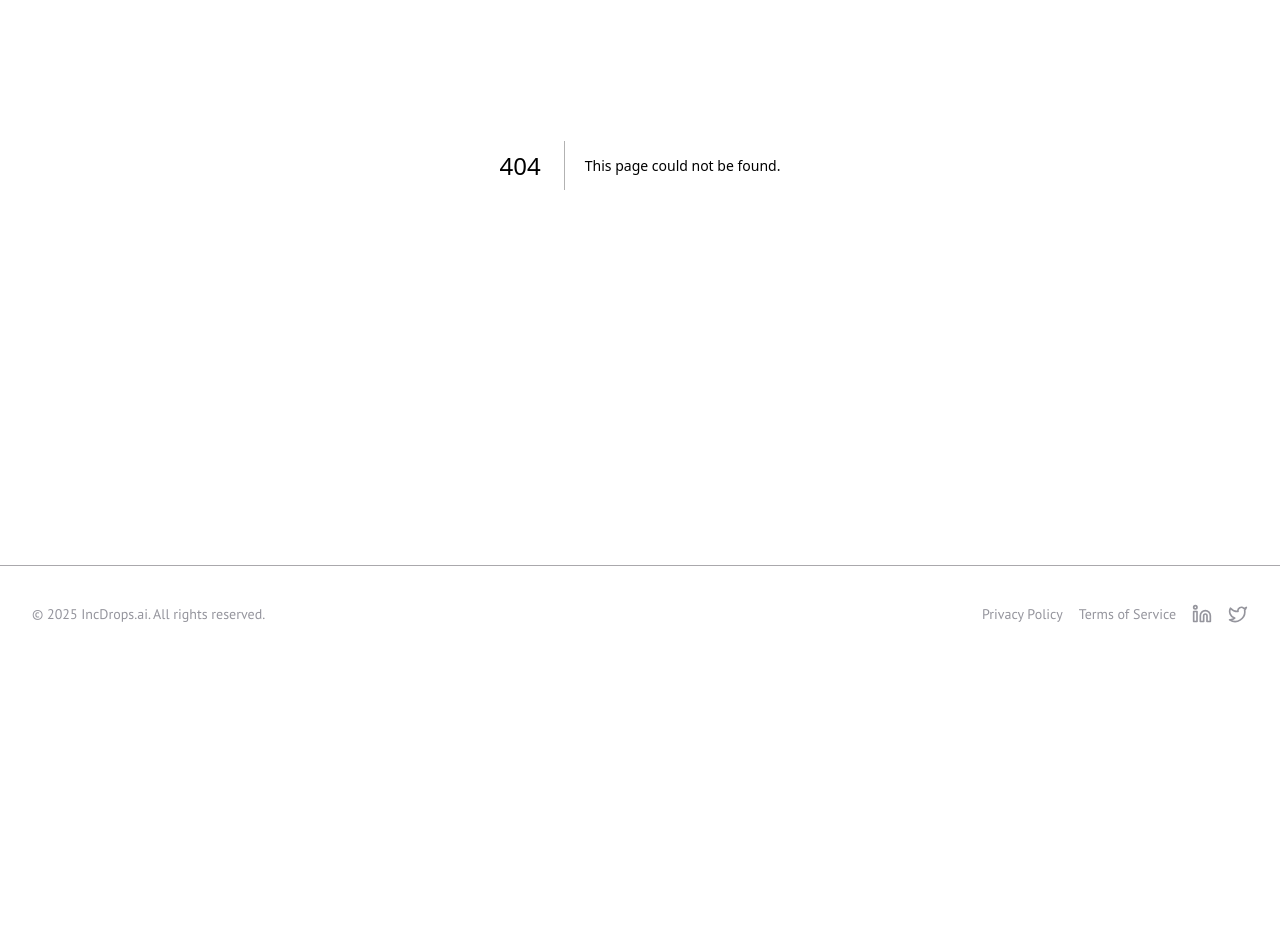
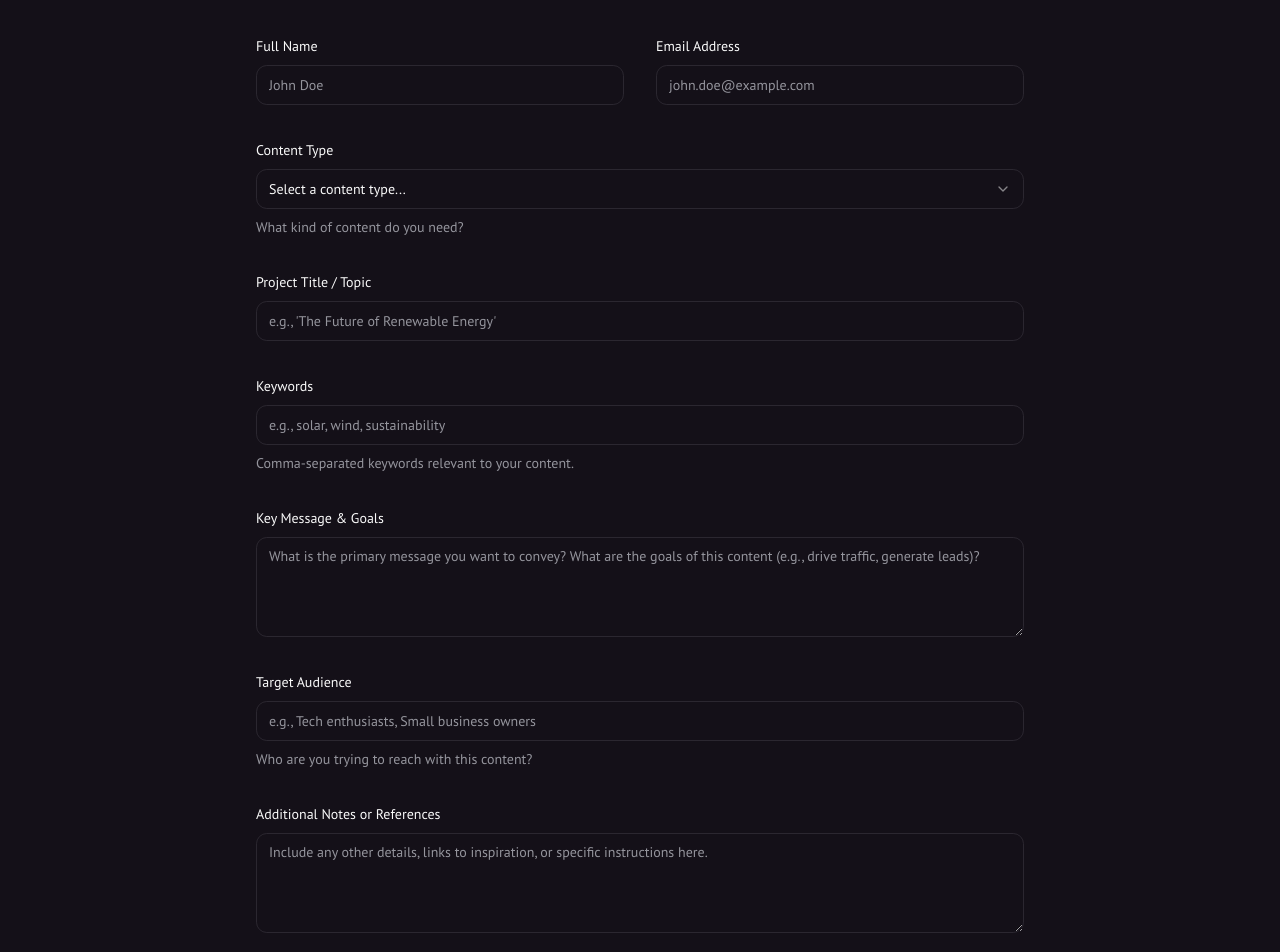
Before and after one commit to IncDrops/incdrops, a Next.js app: page /brief-form in a window 1280 px wide. Before the commit this address had no page. Shown: the part 300-1252 px from the top of the page. Before the commit the page ends 962 px from the top, so only its background shows below. Built offline with nearby package versions, Linux system fonts and the light colour scheme.

Commit message:
hi. the Fill Out Brief Form doesn't link to a form, how can i create one

```diff
--- /dev/null
+++ b/src/app/brief-form/page.tsx
@@ -0,0 +1,237 @@
+"use client";
+
+import { zodResolver } from "@hookform/resolvers/zod";
+import { useForm } from "react-hook-form";
+import { z } from "zod";
+import { Button } from "@/components/ui/button";
+import {
+  Form,
+  FormControl,
+  FormDescription,
+  FormField,
+  FormItem,
+  FormLabel,
+  FormMessage,
+} from "@/components/ui/form";
+import { Input } from "@/components/ui/input";
+import {
+  Select,
+  SelectContent,
+  SelectItem,
+  SelectTrigger,
+  SelectValue,
+} from "@/components/ui/select";
+import { Textarea } from "@/components/ui/textarea";
+import { useToast } from "@/hooks/use-toast";
+import { AnimatedWrapper } from "@/components/AnimatedWrapper";
+
+const briefFormSchema = z.object({
+  name: z.string().min(2, {
+    message: "Name must be at least 2 characters.",
+  }),
+  email: z.string().email({
+    message: "Please enter a valid email address.",
+  }),
+  contentType: z.string({
+    required_error: "Please select a content type.",
+  }),
+  keywords: z.string().min(3, {
+    message: "Please provide at least one keyword.",
+  }),
+  topic: z.string().min(5, {
+    message: "Topic must be at least 5 characters.",
+  }),
+  audience: z.string().optional(),
+  goals: z.string().optional(),
+  notes: z.string().optional(),
+});
+
+export default function BriefFormPage() {
+  const { toast } = useToast();
+
+  const form = useForm<z.infer<typeof briefFormSchema>>({
+    resolver: zodResolver(briefFormSchema),
+    defaultValues: {
+      name: "",
+      email: "",
+      keywords: "",
+      topic: "",
+      audience: "",
+      goals: "",
+      notes: "",
+    },
+  });
+
+  function onSubmit(values: z.infer<typeof briefFormSchema>) {
+    console.log(values);
+    toast({
+      title: "Brief Submitted!",
+      description: "Thank you. We have received your brief and will be in touch shortly.",
+    });
+    form.reset();
+  }
+
+  return (
+    <div className="container mx-auto px-4 md:px-6 py-12 md:py-24 lg:py-32">
+      <AnimatedWrapper>
+        <div className="max-w-3xl mx-auto">
+          <div className="text-center mb-12">
+            <h1 className="text-4xl font-extrabold font-headline tracking-tight lg:text-5xl">Client Brief Form</h1>
+            <p className="mt-4 text-lg text-muted-foreground">
+              Fill out the details below to kickstart your content creation.
+            </p>
+          </div>
+          <Form {...form}>
+            <form onSubmit={form.handleSubmit(onSubmit)} className="space-y-8">
+              <div className="grid grid-cols-1 md:grid-cols-2 gap-8">
+                <FormField
+                  control={form.control}
+                  name="name"
+                  render={({ field }) => (
+                    <FormItem>
+                      <FormLabel>Full Name</FormLabel>
+                      <FormControl>
+                        <Input placeholder="John Doe" {...field} />
+                      </FormControl>
+                      <FormMessage />
+                    </FormItem>
+                  )}
+                />
+                <FormField
+                  control={form.control}
+                  name="email"
+                  render={({ field }) => (
+                    <FormItem>
+                      <FormLabel>Email Address</FormLabel>
+                      <FormControl>
+                        <Input placeholder="john.doe@example.com" {...field} />
+                      </FormControl>
+                      <FormMessage />
+                    </FormItem>
+                  )}
+                />
+              </div>
+
+              <FormField
+                control={form.control}
+                name="contentType"
+                render={({ field }) => (
+                  <FormItem>
+                    <FormLabel>Content Type</FormLabel>
+                    <Select onValueChange={field.onChange} defaultValue={field.value}>
+                      <FormControl>
+                        <SelectTrigger>
+                          <SelectValue placeholder="Select a content type..." />
+                        </SelectTrigger>
+                      </FormControl>
+                      <SelectContent>
+                        <SelectItem value="blog-post">Blog Post</SelectItem>
+                        <SelectItem value="social-media">Social Media Captions</SelectItem>
+                        <SelectItem value="ai-image">AI-Generated Image</SelectItem>
+                        <SelectItem value="ai-video-concept">AI Video Concept/Script</SelectItem>
+                        <SelectItem value="other">Other</SelectItem>
+                      </SelectContent>
+                    </Select>
+                    <FormDescription>
+                      What kind of content do you need?
+                    </FormDescription>
+                    <FormMessage />
+                  </FormItem>
+                )}
+              />
+
+              <FormField
+                control={form.control}
+                name="topic"
+                render={({ field }) => (
+                  <FormItem>
+                    <FormLabel>Project Title / Topic</FormLabel>
+                    <FormControl>
+                      <Input placeholder="e.g., 'The Future of Renewable Energy'" {...field} />
+                    </FormControl>
+                    <FormMessage />
+                  </FormItem>
+                )}
+              />
+
+              <FormField
+                control={form.control}
+                name="keywords"
+                render={({ field }) => (
+                  <FormItem>
+                    <FormLabel>Keywords</FormLabel>
+                    <FormControl>
+                      <Input placeholder="e.g., solar, wind, sustainability" {...field} />
+                    </FormControl>
+                     <FormDescription>
+                      Comma-separated keywords relevant to your content.
+                    </FormDescription>
+                    <FormMessage />
+                  </FormItem>
+                )}
+              />
+
+               <FormField
+                control={form.control}
+                name="goals"
+                render={({ field }) => (
+                  <FormItem>
+                    <FormLabel>Key Message & Goals</FormLabel>
+                    <FormControl>
+                      <Textarea
+                        placeholder="What is the primary message you want to convey? What are the goals of this content (e.g., drive traffic, generate leads)?"
+                        className="resize-y min-h-[100px]"
+                        {...field}
+                      />
+                    </FormControl>
+                    <FormMessage />
+                  </FormItem>
+                )}
+              />
+
+              <FormField
+                control={form.control}
+                name="audience"
+                render={({ field }) => (
+                  <FormItem>
+                    <FormLabel>Target Audience</FormLabel>
+                    <FormControl>
+                      <Input placeholder="e.g., Tech enthusiasts, Small business owners" {...field} />
+                    </FormControl>
+                     <FormDescription>
+                      Who are you trying to reach with this content?
+                    </FormDescription>
+                    <FormMessage />
+                  </FormItem>
+                )}
+              />
+
+              <FormField
+                control={form.control}
+                name="notes"
+                render={({ field }) => (
+                  <FormItem>
+                    <FormLabel>Additional Notes or References</FormLabel>
+                    <FormControl>
+                      <Textarea
+                        placeholder="Include any other details, links to inspiration, or specific instructions here."
+                        className="resize-y min-h-[100px]"
+                        {...field}
+                      />
+                    </FormControl>
+                    <FormMessage />
+                  </FormItem>
+                )}
+              />
+              <div className="flex justify-center">
+                <Button type="submit" size="lg" className="rounded-full bg-gradient-to-r from-primary to-accent text-primary-foreground hover:opacity-90 transition-opacity shadow-lg shadow-primary/30">
+                  Submit Brief
+                </Button>
+              </div>
+            </form>
+          </Form>
+        </div>
+      </AnimatedWrapper>
+    </div>
+  );
+}
--- a/src/app/page.tsx
+++ b/src/app/page.tsx
@@ -321,7 +321,7 @@ export default function Home() {
                 </a>
               </Button>
               <Button asChild size="lg" className="rounded-full bg-gradient-to-r from-primary to-accent text-primary-foreground hover:opacity-90 transition-opacity">
-                <Link href="#" target="_blank">Fill Out Brief Form</Link>
+                <Link href="/brief-form">Fill Out Brief Form</Link>
               </Button>
             </div>
              <div className="mt-12 text-muted-foreground">
```
